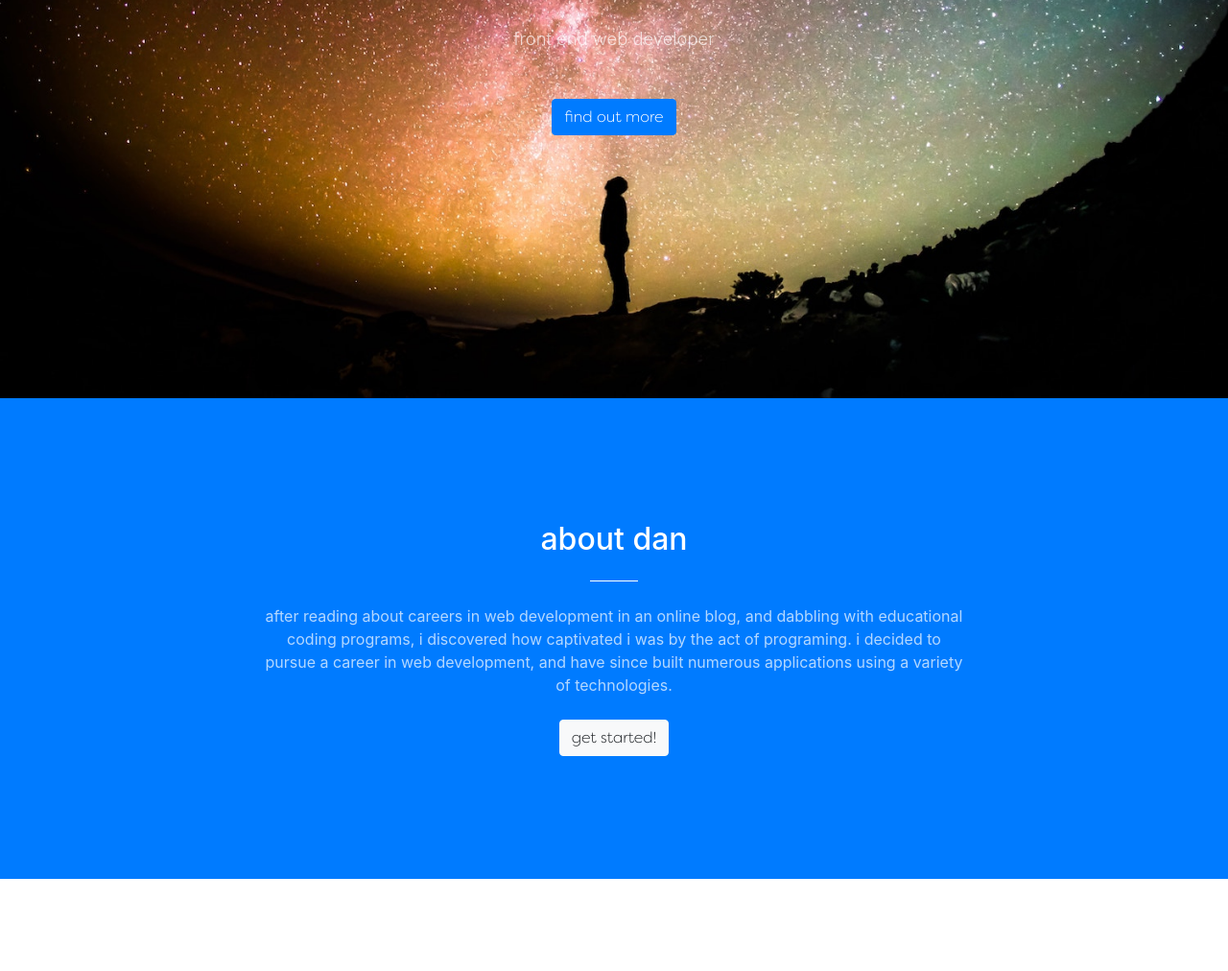
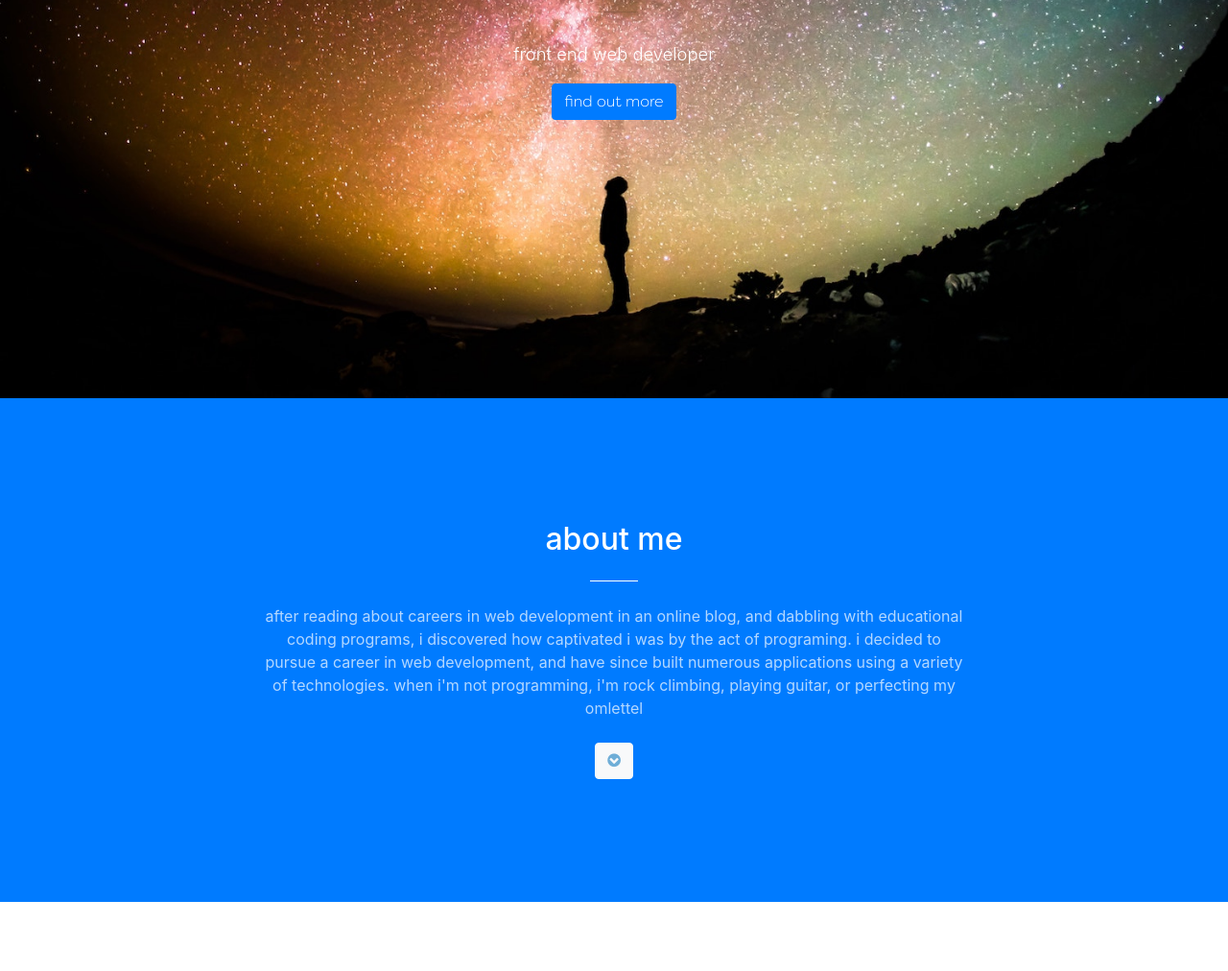
Before and after one commit to dangaparker/portfolio, a website with bundled scripts: page index.html in a window 1280 px wide. Shown: the part 385-1397 px from the top of the page at 96% size. Built offline with nearby package versions, Linux system fonts and the light colour scheme.

Commit message:
buttonFix

```diff
--- a/css/creative.css
+++ b/css/creative.css
@@ -309,6 +309,11 @@ header.masthead p {
   border-color: rgba(63, 147, 202, 0.74);
 }
 
+.about-icon{
+  color: rgba(63, 147, 202, 0.74);;
+  border-color: rgba(63, 147, 202, 0.74);
+}
+
 .btn-primary:hover, .btn-primary:focus, .btn-primary:active {
   color: #fff;
   background-color: rgba(63, 146, 202, 0.623) !important;
--- a/index.html
+++ b/index.html
@@ -73,8 +73,9 @@
           <hr>
         </div>
         <div class="col-lg-8 mx-auto">
-          <p class="text-faded mb-5">Front End Web Developer</p>
+          <p class="mb-3">Front End Web Developer</p>
           <a class="btn btn-primary btn-xl js-scroll-trigger" href="#about">Find Out More</a>
+          <!-- <a class="btn btn-primary btn-lg js-scroll-trigger navbar-brand js-scroll-trigger text-center" href="#about"><i class="text-center bottom-icon fa fa-chevron-circle-down"></i></a> -->
         </div>
       </div>
     </div>
@@ -84,12 +85,12 @@
     <div class="container">
       <div class="row">
         <div class="col-lg-8 mx-auto text-center">
-          <h2 class="section-heading text-white">About Dan</h2>
+          <h2 class="section-heading text-white">About Me</h2>
           <hr class="light my-4">
           <p class="text-faded mb-4">After reading about careers in web development in an online blog, and dabbling with educational coding programs,
             I discovered how captivated I was by the act of programing. I decided to pursue a career in web development,
-            and have since built numerous applications using a variety of technologies.</p>
-          <a class="btn btn-light btn-xl js-scroll-trigger" href="#services">Get Started!</a>
+            and have since built numerous applications using a variety of technologies. when i'm not programming, i'm rock climbing, playing guitar, or perfecting my omlettel</p>
+          <a class="btn btn-light  btn-xl js-scroll-trigger" href="#services"><i class="text-center about-icon bottom-icon fa fa-chevron-circle-down"></i></a>
         </div>
       </div>
     </div>
```
